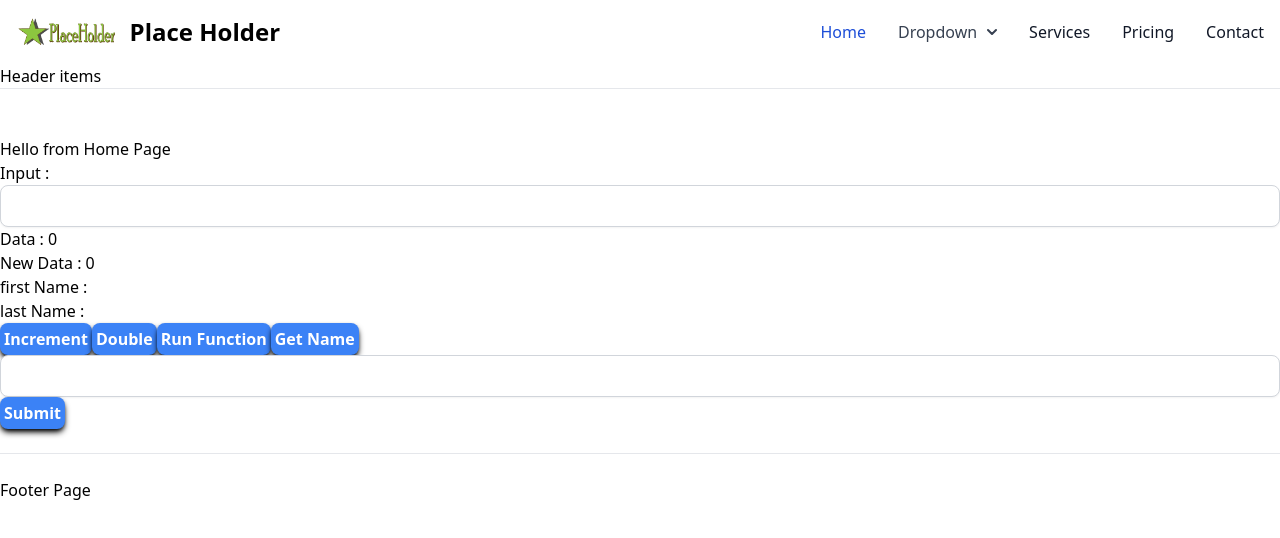
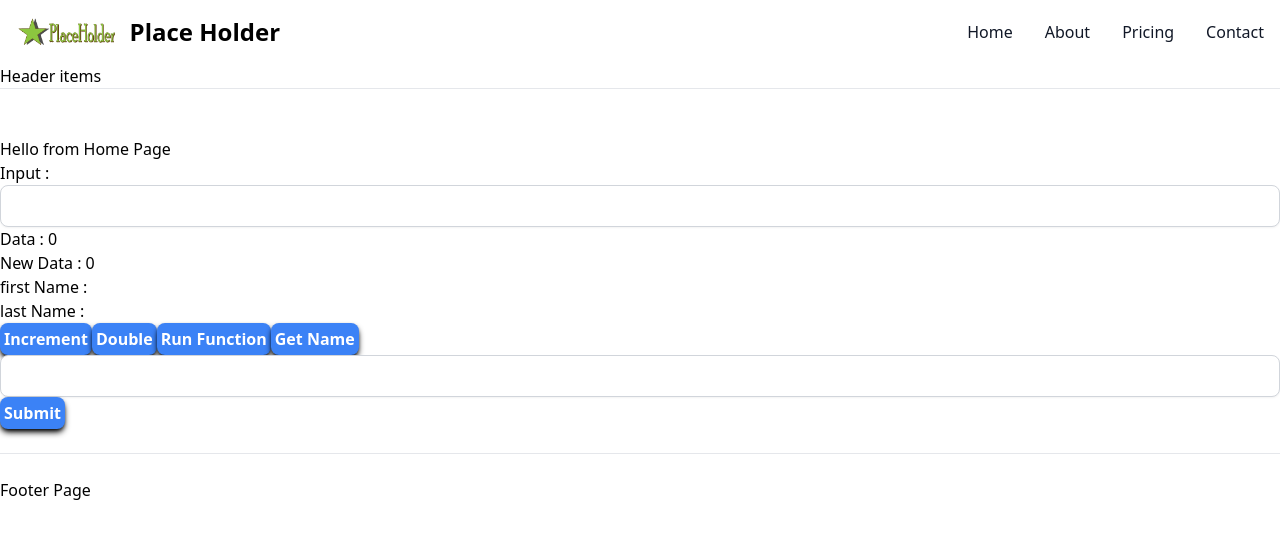
Before and after one commit to mintumia/allbusinessmintu, a Vue app: page / in a window 1280 px wide. Shown: the top 538 px of the page. Built offline with nearby package versions, Linux system fonts and the light colour scheme.

Commit message:
Navigation Menu Changed

```diff
--- a/src/assets/main.css
+++ b/src/assets/main.css
@@ -999,6 +999,10 @@ select {
   border-width: 0;
 }
 
+.\!collapse {
+  visibility: collapse !important;
+}
+
 .collapse {
   visibility: collapse;
 }
@@ -1261,6 +1265,11 @@ select {
 .bg-white {
   --tw-bg-opacity: 1;
   background-color: rgb(255 255 255 / var(--tw-bg-opacity));
+}
+
+.bg-gray-300 {
+  --tw-bg-opacity: 1;
+  background-color: rgb(209 213 219 / var(--tw-bg-opacity));
 }
 
 .p-2 {
--- a/src/components/NewNavBar02.vue
+++ b/src/components/NewNavBar02.vue
@@ -1,4 +1,15 @@
 <script setup>
+import {ref,computed} from 'vue'
+
+const collapse = ref(false);
+const dropdown = ref(false);
+
+computed(()=>{
+  if(dropdown===true){
+    dropdown.value.className ="block";
+  }
+
+});
 
 
 
@@ -8,50 +19,77 @@
 <template>
     <div>
 
+
     <nav class="bg-white border-gray-200 dark:bg-gray-900 dark:border-gray-700">
       <div class="max-w-screen-xl flex flex-wrap items-center justify-between mx-auto p-4">
         <a href="#" class="flex items-center">
-        <img src="../assets/images/logo.webp" class="h-8 mr-3" alt="Flowbite Logo" />
+          <img src="../assets/images/logo.webp" class="h-8 mr-3" alt="App Logo"/>
           <span class="self-center text-2xl font-semibold whitespace-nowrap dark:text-white">Place Holder</span>
         </a>
-      <button data-collapse-toggle="navbar-multi-level" type="button" class="inline-flex items-center p-2 w-10 h-10 justify-center text-sm text-gray-500 rounded-lg md:hidden hover:bg-gray-100 focus:outline-none focus:ring-2 focus:ring-gray-200 dark:text-gray-400 dark:hover:bg-gray-700 dark:focus:ring-gray-600" aria-controls="navbar-multi-level" aria-expanded="false">
+        <button @click="collapse = !collapse" data-collapse-toggle="navbar-multi-level" type="button"
+                class="inline-flex items-center p-2 w-10 h-10 justify-center text-sm text-gray-500 rounded-lg md:hidden hover:bg-gray-100 focus:outline-none focus:ring-2 focus:ring-gray-200 dark:text-gray-400 dark:hover:bg-gray-700 dark:focus:ring-gray-600 bg-gray-300"
+                aria-controls="navbar-multi-level" aria-expanded="false">
           <span class="sr-only">Open main menu</span>
           <svg class="w-5 h-5" aria-hidden="true" xmlns="http://www.w3.org/2000/svg" fill="none" viewBox="0 0 17 14">
-          <path stroke="currentColor" stroke-linecap="round" stroke-linejoin="round" stroke-width="2" d="M1 1h15M1 7h15M1 13h15"/>
+            <path stroke="currentColor" stroke-linecap="round" stroke-linejoin="round" stroke-width="2"
+                  d="M1 1h15M1 7h15M1 13h15"/>
           </svg>
         </button>
-      <div class="hidden w-full md:block md:w-auto" id="navbar-multi-level">
+        <div :class="collapse ?'block':'hidden'" class="w-full md:block md:w-auto" id="navbar-multi-level">
           <ul class="flex flex-col font-medium p-4 md:p-0 mt-4 border border-gray-100 rounded-lg bg-gray-50 md:flex-row md:space-x-8 md:mt-0 md:border-0 md:bg-white dark:bg-gray-800 md:dark:bg-gray-900 dark:border-gray-700">
             <li>
-            <router-link to="/" class="block py-2 pl-3 pr-4 text-white bg-blue-700 rounded md:bg-transparent md:text-blue-700 md:p-0 md:dark:text-blue-500 dark:bg-blue-600 md:dark:bg-transparent" aria-current="page">Home</router-link>
+              <router-link to="/"
+                           class="block py-2 pl-3 pr-4 text-gray-900 rounded hover:bg-gray-100 md:hover:bg-transparent md:border-0 md:hover:text-blue-700 md:p-0 dark:text-white md:dark:hover:text-blue-500 dark:hover:bg-gray-700 dark:hover:text-white md:dark:hover:bg-transparent"
+                           aria-current="page">Home
+              </router-link>
             </li>
-          <li>
-            <button id="dropdownNavbarLink" data-dropdown-toggle="dropdownNavbar" class="flex items-center justify-between w-full py-2 pl-3 pr-4  text-gray-700 border-b border-gray-100 hover:bg-gray-50 md:hover:bg-transparent md:border-0 md:hover:text-blue-700 md:p-0 md:w-auto dark:text-white md:dark:hover:text-blue-500 dark:focus:text-white dark:border-gray-700 dark:hover:bg-gray-700 md:dark:hover:bg-transparent">Dropdown <svg class="w-2.5 h-2.5 ml-2.5" aria-hidden="true" xmlns="http://www.w3.org/2000/svg" fill="none" viewBox="0 0 10 6">
-              <path stroke="currentColor" stroke-linecap="round" stroke-linejoin="round" stroke-width="2" d="m1 1 4 4 4-4"/>
-            </svg></button>
-            <!-- Dropdown menu -->
-            <div id="dropdownNavbar" class="z-10 hidden font-normal bg-white divide-y divide-gray-100 rounded-lg shadow w-44 dark:bg-gray-700 dark:divide-gray-600">
+<!--            <li>
+              <button id="dropdownNavbarLink" @mouseover="dropdown =!dropdown" data-dropdown-toggle="dropdownNavbar"
+                      class="flex items-center justify-between w-full py-2 pl-3 pr-4  text-gray-700 border-b border-gray-100 hover:bg-gray-50 md:hover:bg-transparent md:border-0 md:hover:text-blue-700 md:p-0 md:w-auto dark:text-white md:dark:hover:text-blue-500 dark:focus:text-white dark:border-gray-700 dark:hover:bg-gray-700 md:dark:hover:bg-transparent">
+                Dropdown
+                <svg class="w-2.5 h-2.5 ml-2.5" aria-hidden="true" xmlns="http://www.w3.org/2000/svg" fill="none"
+                     viewBox="0 0 10 6">
+                  <path stroke="currentColor" stroke-linecap="round" stroke-linejoin="round" stroke-width="2"
+                        d="m1 1 4 4 4-4"/>
+                </svg>
+              </button>
+              &lt;!&ndash; Dropdown menu &ndash;&gt;
+              <div  id="dropdownNavbar" :class="dropdown ?'block':'hidden'"
+                   class="z-10 font-normal bg-white divide-y divide-gray-100 rounded-lg shadow w-44 dark:bg-gray-700 dark:divide-gray-600">
                 <ul class="py-2 text-sm text-gray-700 dark:text-gray-400" aria-labelledby="dropdownLargeButton">
                   <li>
                     <a href="#" class="block px-4 py-2 hover:bg-gray-100 dark:hover:bg-gray-600 dark:hover:text-white">Dashboard</a>
                   </li>
                   <li aria-labelledby="dropdownNavbarLink">
-                  <button id="doubleDropdownButton" data-dropdown-toggle="doubleDropdown" data-dropdown-placement="right-start" type="button" class="flex items-center justify-between w-full px-4 py-2 hover:bg-gray-100 dark:hover:bg-gray-600 dark:hover:text-white">Dropdown<svg class="w-2.5 h-2.5 ml-2.5" aria-hidden="true" xmlns="http://www.w3.org/2000/svg" fill="none" viewBox="0 0 10 6">
-                    <path stroke="currentColor" stroke-linecap="round" stroke-linejoin="round" stroke-width="2" d="m1 1 4 4 4-4"/>
-                  </svg></button>
-                  <div id="doubleDropdown" class="z-10 hidden bg-white divide-y divide-gray-100 rounded-lg shadow w-44 dark:bg-gray-700">
+                    <button id="doubleDropdownButton" data-dropdown-toggle="doubleDropdown"
+                            data-dropdown-placement="right-start" type="button"
+                            class="flex items-center justify-between w-full px-4 py-2 hover:bg-gray-100 dark:hover:bg-gray-600 dark:hover:text-white">
+                      Dropdown
+                      <svg class="w-2.5 h-2.5 ml-2.5" aria-hidden="true" xmlns="http://www.w3.org/2000/svg" fill="none"
+                           viewBox="0 0 10 6">
+                        <path stroke="currentColor" stroke-linecap="round" stroke-linejoin="round" stroke-width="2"
+                              d="m1 1 4 4 4-4"/>
+                      </svg>
+                    </button>
+                    <div id="doubleDropdown"
+                         class="z-10 hidden bg-white divide-y divide-gray-100 rounded-lg shadow w-44 dark:bg-gray-700">
                       <ul class="py-2 text-sm text-gray-700 dark:text-gray-200" aria-labelledby="doubleDropdownButton">
                         <li>
-                        <a href="#" class="block px-4 py-2 hover:bg-gray-100 dark:hover:bg-gray-600 dark:text-gray-400 dark:hover:text-white">Overview</a>
+                          <a href="#"
+                             class="block px-4 py-2 hover:bg-gray-100 dark:hover:bg-gray-600 dark:text-gray-400 dark:hover:text-white">Overview</a>
                         </li>
                         <li>
-                        <a href="#" class="block px-4 py-2 hover:bg-gray-100 dark:hover:bg-gray-600 dark:text-gray-400 dark:hover:text-white">My downloads</a>
+                          <a href="#"
+                             class="block px-4 py-2 hover:bg-gray-100 dark:hover:bg-gray-600 dark:text-gray-400 dark:hover:text-white">My
+                            downloads</a>
                         </li>
                         <li>
-                        <a href="#" class="block px-4 py-2 hover:bg-gray-100 dark:hover:bg-gray-600 dark:text-gray-400 dark:hover:text-white">Billing</a>
+                          <a href="#"
+                             class="block px-4 py-2 hover:bg-gray-100 dark:hover:bg-gray-600 dark:text-gray-400 dark:hover:text-white">Billing</a>
                         </li>
                         <li>
-                        <a href="#" class="block px-4 py-2 hover:bg-gray-100 dark:hover:bg-gray-600 dark:text-gray-400 dark:hover:text-white">Rewards</a>
+                          <a href="#"
+                             class="block px-4 py-2 hover:bg-gray-100 dark:hover:bg-gray-600 dark:text-gray-400 dark:hover:text-white">Rewards</a>
                         </li>
                       </ul>
                     </div>
@@ -61,18 +99,26 @@
                   </li>
                 </ul>
                 <div class="py-1">
-                <a href="#" class="block px-4 py-2 text-sm text-gray-700 hover:bg-gray-100 dark:hover:bg-gray-600 dark:text-gray-400 dark:hover:text-white">Sign out</a>
+                  <a href="#"
+                     class="block px-4 py-2 text-sm text-gray-700 hover:bg-gray-100 dark:hover:bg-gray-600 dark:text-gray-400 dark:hover:text-white">Sign
+                    out</a>
                 </div>
               </div>
+            </li>-->
+            <li>
+              <router-link to="/about"
+                 class="block py-2 pl-3 pr-4 text-gray-900 rounded hover:bg-gray-100 md:hover:bg-transparent md:border-0 md:hover:text-blue-700 md:p-0 dark:text-white md:dark:hover:text-blue-500 dark:hover:bg-gray-700 dark:hover:text-white md:dark:hover:bg-transparent">About
+              </router-link>
             </li>
             <li>
-            <a href="#" class="block py-2 pl-3 pr-4 text-gray-900 rounded hover:bg-gray-100 md:hover:bg-transparent md:border-0 md:hover:text-blue-700 md:p-0 dark:text-white md:dark:hover:text-blue-500 dark:hover:bg-gray-700 dark:hover:text-white md:dark:hover:bg-transparent">Services</a>
+              <a href="#"
+                 class="block py-2 pl-3 pr-4 text-gray-900 rounded hover:bg-gray-100 md:hover:bg-transparent md:border-0 md:hover:text-blue-700 md:p-0 dark:text-white md:dark:hover:text-blue-500 dark:hover:bg-gray-700 dark:hover:text-white md:dark:hover:bg-transparent">Pricing</a>
             </li>
             <li>
-            <a href="#" class="block py-2 pl-3 pr-4 text-gray-900 rounded hover:bg-gray-100 md:hover:bg-transparent md:border-0 md:hover:text-blue-700 md:p-0 dark:text-white md:dark:hover:text-blue-500 dark:hover:bg-gray-700 dark:hover:text-white md:dark:hover:bg-transparent">Pricing</a>
-          </li>
-          <li>
-            <router-link to="/contact" class="block py-2 pl-3 pr-4 text-gray-900 rounded hover:bg-gray-100 md:hover:bg-transparent md:border-0 md:hover:text-blue-700 md:p-0 dark:text-white md:dark:hover:text-blue-500 dark:hover:bg-gray-700 dark:hover:text-white md:dark:hover:bg-transparent">Contact</router-link>
+              <router-link to="/contact"
+                           class="block py-2 pl-3 pr-4 text-gray-900 rounded hover:bg-gray-100 md:hover:bg-transparent md:border-0 md:hover:text-blue-700 md:p-0 dark:text-white md:dark:hover:text-blue-500 dark:hover:bg-gray-700 dark:hover:text-white md:dark:hover:bg-transparent">
+                Contact
+              </router-link>
             </li>
           </ul>
         </div>
--- /dev/null
+++ b/src/components/testing.vue
@@ -0,0 +1,11 @@
+<script setup>
+
+</script>
+
+<template>
+<h1 class="bg-red-600">Tesing Page</h1>
+</template>
+
+<style scoped>
+
+</style>
```
Also changed, not shown: src/layouts/appLayout.vue (+13 -2 lines). Lines whose indentation alone changed are shown as unchanged.
